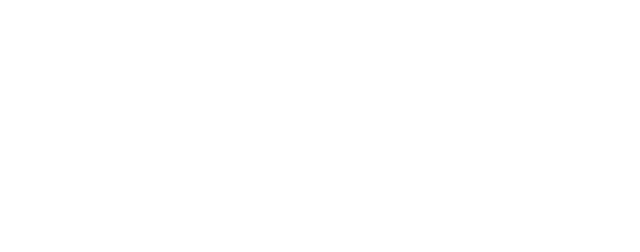
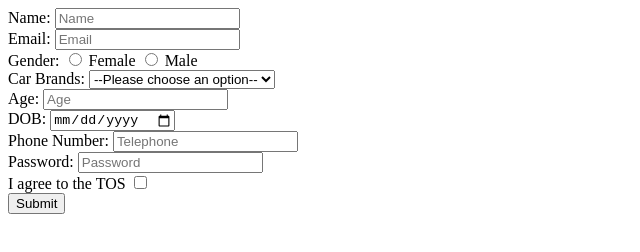
Before and after one commit to acciojob/signup-form-car-JahanaviChaturvedi, a website: page main.html in a window 1280 px wide. Shown: the whole page, without its empty margins (0-640 px from the left). Drawn offline with Linux system fonts and the light colour scheme.

Commit message:
created a submission

```diff
--- a/main.html
+++ b/main.html
@@ -8,6 +8,46 @@
 
 <body>
 	<!-- the entire body must be written by student -->
+	<form action="submit" method="post">
+	<lable for="name">Name:</lable>
+	<input type="text" id="name" placeholder="Name" required><br>
+
+	<lable for="email">Email:</lable>
+	<input type="email" id="email" placeholder="Email" required><br>
+
+	<lable> Gender:</lable>
+	<input type="radio" id="gender_f" name="gender" value="female" required>
+	<label for="gender_f">Female</label>
+	<input type="radio" id="gender_m" name="gender" value="male" required>
+	<lable for="gender_m">Male</lable><br>
+
+	<lable for="cars">Car Brands:</lable>
+	<select id="cars" name="cars" required>
+		<option value="">--Please choose an option--</option>
+		<option value="bmw"> BMW </option>
+		<option value="audi"> Audi </option>
+		<option value="tesla"> Tesla </option>
+		<option value="rolls royce"> Rolls Royce </option>
+	</select><br>
+
+	<lable for="age"> Age:</lable>
+	<input type="number" id="age" placeholder="Age" required><br>
+
+	<lable for="dob"> DOB: </lable>
+	<input type="date" id="dob" placeholder="DOB" required><br>
+
+	<lable for="tel"> Phone Number: </lable>
+	<input type="tel" id="tel" placeholder="Telephone"><br>
+
+	<lable for="password"> Password: </lable>
+	<input type="password" id="password" placeholder="Password" required><br>
+
+	<lable for="tos"> I agree to the TOS </lable>
+	<input type="checkbox" id="tos" name="tos" required><br>
+
+	<button type="submit">Submit</button>
+	</form>
+
     <script type="text/javascript" src="./script.js">
 </script>
 
```
